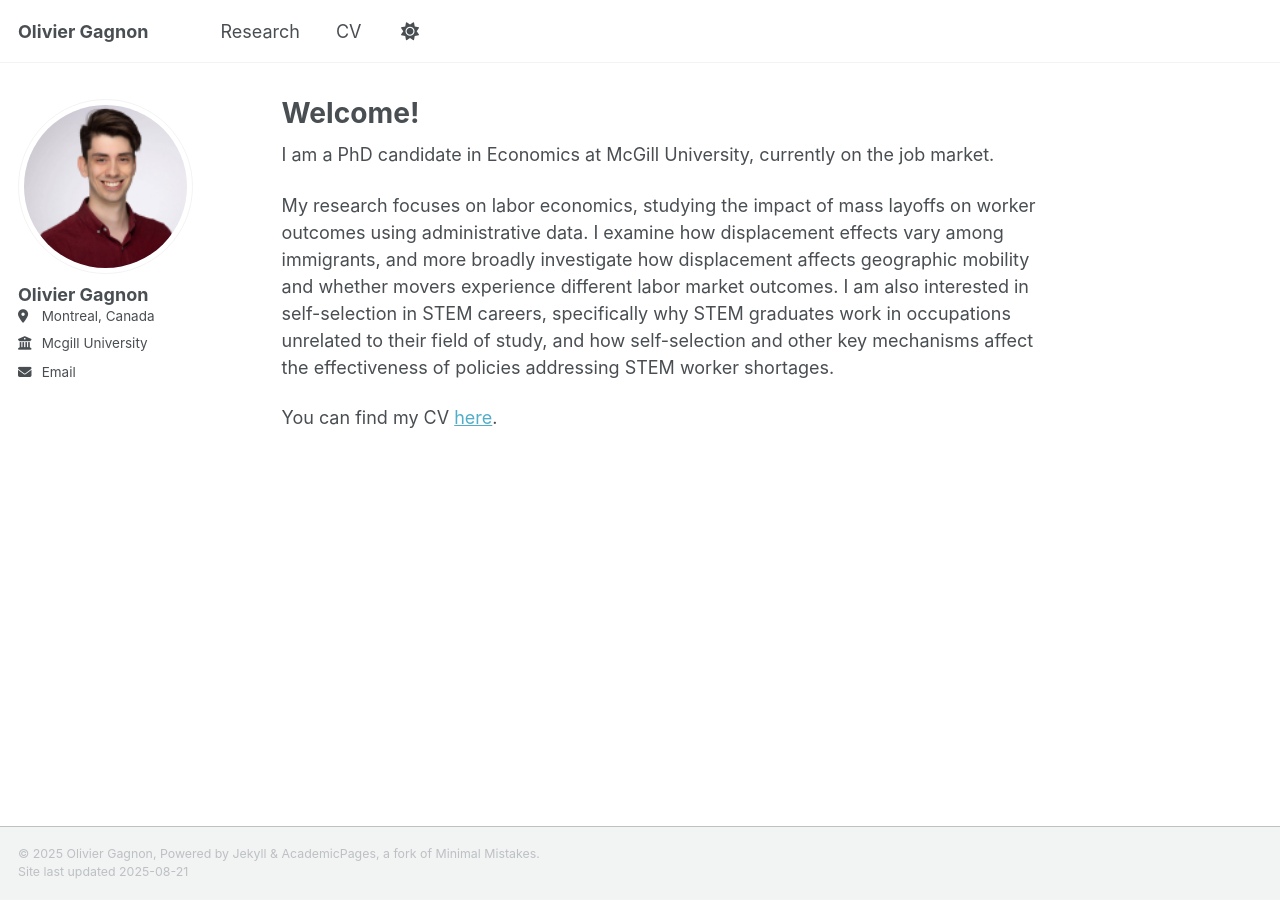
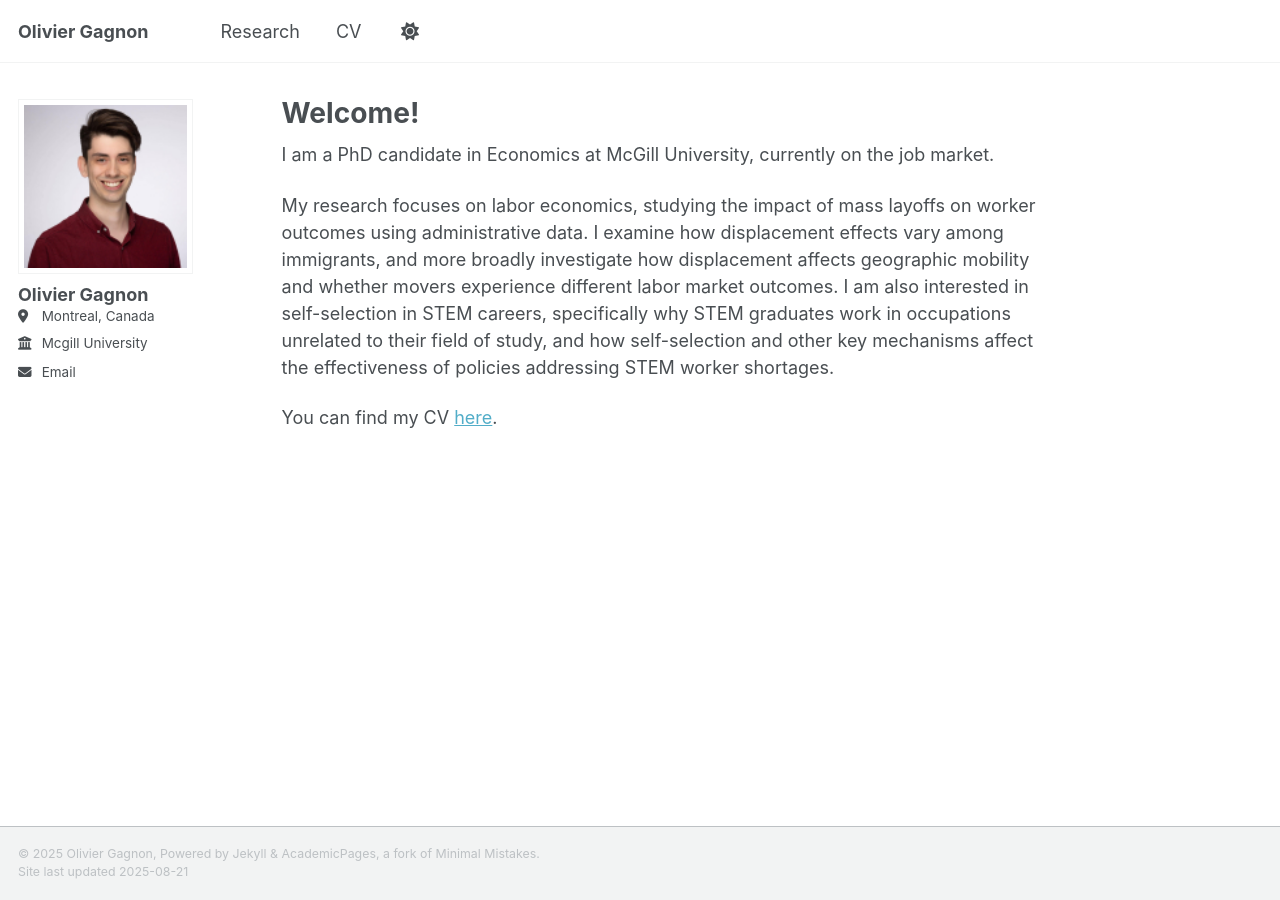
Before and after one commit to Olivier-Gagnon/Olivier-Gagnon.github.io, a Jekyll site: the page built from _pages/about.md, in a window 1280 px wide. Built offline with Jekyll 4.4.1, drawn with Linux system fonts in a browser that asks for light colours; a script that is not in the unit is left out.

Commit message:
square avatar

```diff
--- a/_sass/layout/_sidebar.scss
+++ b/_sass/layout/_sidebar.scss
@@ -85,7 +85,7 @@
   vertical-align: top;
   width: 36px;
   // set width only, for non-square avatars
-  // height: 36px;
+   height: 36px;
 
   @include breakpoint($large) {
     display: block;
@@ -95,7 +95,7 @@
 
   img {
     max-width: 175px;
-    border-radius: 50%;
+    border-radius: 0%;
 
     @include breakpoint($large) {
       padding: 5px;
```
